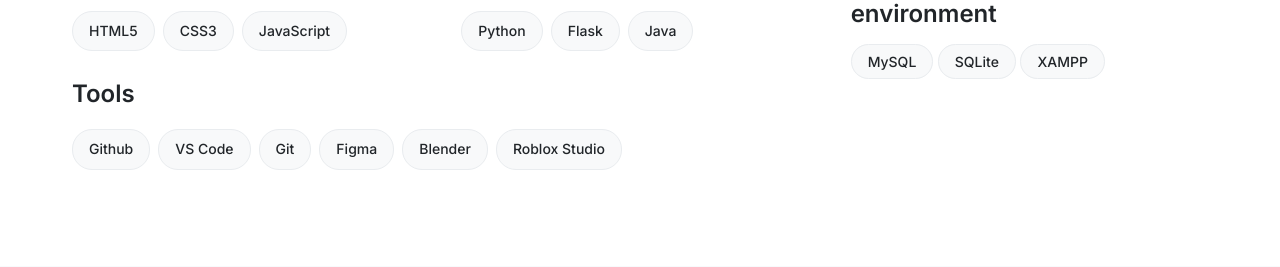
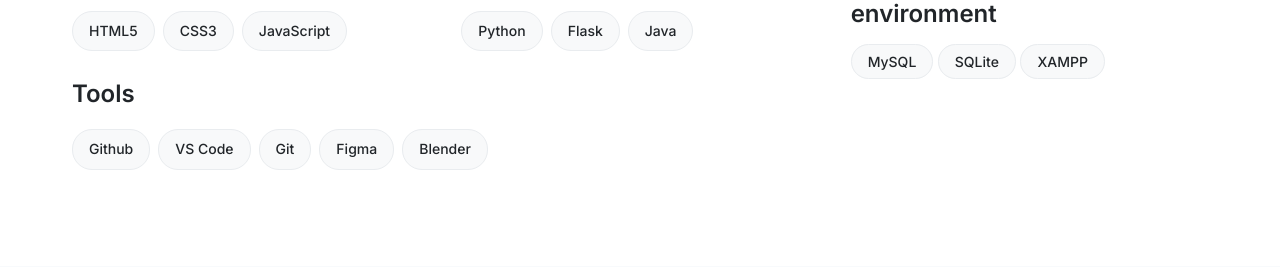
Before and after one commit to Musume-x/Portfolio, a Flask app: page /home in a window 1280 px wide. Shown: the part 1021-1288 px from the top of the page. Run offline with Flask 3, Linux system fonts and the light colour scheme.

Commit message:
suggestions added

```diff
--- a/templates/home.html
+++ b/templates/home.html
@@ -52,10 +52,7 @@
         <div class="hero-section">
             <div class="hero-content">
                 <div class="hero-text">
-                    <h1 class="hero-title">
-                        Hello, I'm <span class="highlight">Kim Delicano</span>
-                        </h1>
-
+                    <h1 class="hero-title"> Hello, I'm <span class="highlight">Kim Delicano</span> </h1>
 
                     <p class="hero-subtitle">Full Stack Developer & Software Engineer</p>
                     <p class="hero-description">
@@ -114,7 +111,6 @@
                             <span class="skill-tag">Git</span>
                             <span class="skill-tag">Figma</span>
                             <span class="skill-tag">Blender</span>
-                            <span class="skill-tag">Roblox Studio</span>
                         </div>
                     </div>
                 </div>
```
